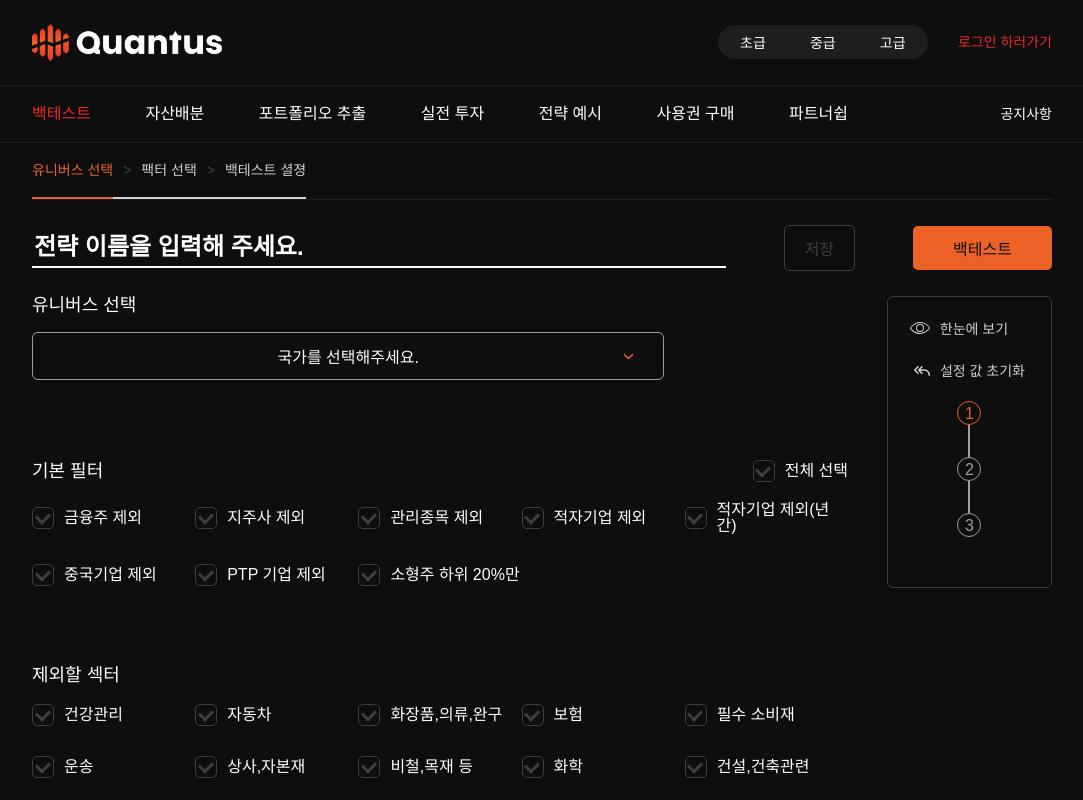
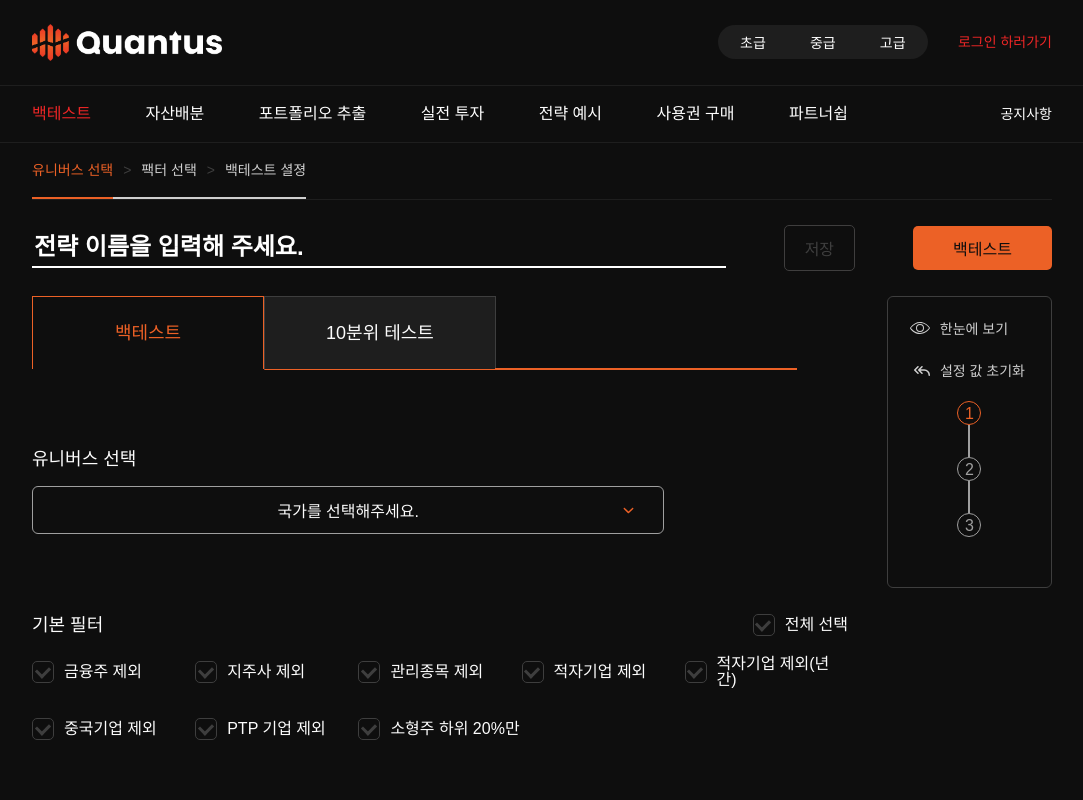
Before and after one commit to backseoungjae/quantus-clone-coding, a React (Create React App) app: page /backtest/backtest/universe in a window 1280 px wide. Shown: the top 800 px of the page, without its empty margins (98-1181 px from the left). Built offline with nearby package versions, Linux system fonts and the light colour scheme.

Commit message:
드래그 앤 드랍 구현 완료 및 ranking 컴포넌트로 분리

```diff
--- a/package.json
+++ b/package.json
@@ -12,8 +12,6 @@
     "node-sass": "^9.0.0",
     "react": "^18.2.0",
     "react-calendar": "^4.6.1",
-    "react-dnd": "^16.0.1",
-    "react-dnd-html5-backend": "^16.0.1",
     "react-dom": "^18.2.0",
     "react-icons": "^4.11.0",
     "react-redux": "^8.1.3",
--- a/src/components/Backtest/Backtest.jsx
+++ b/src/components/Backtest/Backtest.jsx
@@ -6,6 +6,9 @@ import { Link, useLocation } from "react-router-dom";
 import { IoIosArrowDown } from "react-icons/io";
 import { NAV_ITEM, UNIVERS } from "mocks/subData";
 import Popup from "components/common/Popup";
+import { DndProvider } from "react-dnd";
+import { HTML5Backend } from "react-dnd-html5-backend";
+import RankingItem from "components/RankingItem";
 
 const cx = classNames.bind(styles);
 
@@ -24,8 +27,12 @@ export default function Backtest({
   isChecked,
   onCheckedExceptItem,
   isCheckedExcept,
+  moveItemHandler,
   INITIAL_FITERS,
   EXCEPT_SECTORS,
+  dragStart,
+  dragEnter,
+  drop,
 }) {
   const location = useLocation();
 
@@ -75,6 +82,18 @@ export default function Backtest({
         </div>
       </div>
       <div className={cx("inner")}>
+        <div className={cx("inner_nav_box")}>
+          <Link
+            className={cx("active_inner_nav")}
+            to="/backtest/backtest/universe"
+          >
+            백테스트
+          </Link>
+          <Link className={cx("inner_nav")} to="/backtest/decile/universe">
+            10분위 테스트
+          </Link>
+          <hr className={cx("bottom_hr")} />
+        </div>
         <div className={cx("option_box")}>
           <p className={cx("option_text")}>유니버스 선택</p>
           <div onClick={handleToggle} className={cx("option_input_box")}>
@@ -225,21 +244,20 @@ export default function Backtest({
                   </div>
                 </div>
               </div>
-              <div className={cx("ranking_list_box")}>
-                {initialCheckList?.map((item, i) => (
-                  <div className={cx("ranking_item")} key={item?.id}>
-                    <p className={cx("ranking_text")}>
-                      {String(i + 1).padStart(2, "0")}
-                    </p>
-                    <img
-                      className={cx("ranking_img")}
-                      src="/images/hambargerbar.svg"
-                      alt="설명 이미지"
-                    />
-                    <p className={cx("ranking_text")}>{item?.name}</p>
-                  </div>
-                ))}
-              </div>
+              {/* <DndProvider backend={HTML5Backend}> */}
+              {initialCheckList?.map((item, index) => (
+                <RankingItem
+                  dragStart={dragStart}
+                  dragEnter={dragEnter}
+                  drop={drop}
+                  key={item?.id}
+                  item={item}
+                  id={item?.id}
+                  index={index}
+                  moveItemHandler={moveItemHandler}
+                />
+              ))}
+              {/* </DndProvider> */}
             </div>
           )}
         </div>
--- a/src/components/Backtest/Backtest.module.scss
+++ b/src/components/Backtest/Backtest.module.scss
@@ -139,6 +139,47 @@
   margin: 0;
   border: 0.5px solid rgb(159, 159, 159);
   height: 30px;
+}
+
+// inner nav box 부분
+
+.inner_nav_box {
+  position: relative;
+  width: 75%;
+  display: flex;
+  align-items: center;
+  margin-bottom: 80px;
+}
+
+.active_inner_nav,
+.inner_nav {
+  display: flex;
+  align-items: center;
+  justify-content: center;
+  width: 230px;
+  height: 72px;
+  text-decoration: none;
+  border: 1px solid rgb(236, 97, 38);
+  border-bottom: 0;
+  font-size: 18px;
+  font-weight: 300;
+  background-color: rgb(14, 14, 14);
+  color: rgb(236, 97, 38);
+}
+
+.inner_nav {
+  color: rgb(252, 252, 252);
+  border-bottom: 1px solid rgb(236, 97, 38);
+  border-color: rgb(62, 62, 62) rgb(62, 62, 62) rgb(236, 97, 38);
+  background-color: rgb(30, 30, 30);
+}
+
+.bottom_hr {
+  position: absolute;
+  width: 300px;
+  border: 0.5px solid rgb(236, 97, 38);
+  bottom: -8px;
+  right: 0;
 }
 
 // 옵션 선택하는 부분
@@ -444,26 +485,3 @@
   align-items: center;
   justify-content: center;
 }
-
-.ranking_item {
-  cursor: grab;
-  display: flex;
-  align-items: center;
-  border-radius: 6px;
-  background-color: rgb(30, 30, 30);
-  margin-bottom: 10px;
-  padding: 20px;
-  box-sizing: border-box;
-  &:last-child {
-    margin-bottom: 0;
-  }
-}
-
-.ranking_text {
-  font-size: 16px;
-  color: rgb(252, 252, 252);
-}
-
-.ranking_img {
-  margin: 0 18px 0 40px;
-}
--- /dev/null
+++ b/src/components/RankingItem/RankingItem.jsx
@@ -0,0 +1,36 @@
+import React from "react";
+import classNames from "classnames/bind";
+import styles from "./RankingItem.module.scss";
+
+const cx = classNames.bind(styles);
+
+export default function RankingItem({
+  item,
+  index,
+  dragStart,
+  dragEnter,
+  drop,
+}) {
+  return (
+    <div
+      draggable
+      onDragStart={() => dragStart(index)}
+      onDragEnter={() => dragEnter(index)}
+      onDragEnd={drop}
+      onDragOver={(e) => e.preventDefault()}
+      className={cx("ranking_list_box")}
+    >
+      <div className={cx("ranking_item")}>
+        <p className={cx("ranking_text")}>
+          {String(index + 1).padStart(2, "0")}
+        </p>
+        <img
+          className={cx("ranking_img")}
+          src="/images/hambargerbar.svg"
+          alt="설명 이미지"
+        />
+        <p className={cx("ranking_text")}>{item?.name}</p>
+      </div>
+    </div>
+  );
+}
--- /dev/null
+++ b/src/components/RankingItem/RankingItem.module.scss
@@ -0,0 +1,31 @@
+// 필터 순위 추가 부분
+
+.ranking_list_box {
+  margin-bottom: 20px;
+  &:last-child {
+    margin-bottom: 0;
+  }
+}
+
+.ranking_item {
+  cursor: grab;
+  display: flex;
+  align-items: center;
+  border-radius: 6px;
+  background-color: rgb(30, 30, 30);
+  margin-bottom: 10px;
+  padding: 20px;
+  box-sizing: border-box;
+  &:last-child {
+    margin-bottom: 0;
+  }
+}
+
+.ranking_text {
+  font-size: 16px;
+  color: rgb(252, 252, 252);
+}
+
+.ranking_img {
+  margin: 0 18px 0 40px;
+}
--- /dev/null
+++ b/src/components/RankingItem/index.js
@@ -0,0 +1 @@
+export { default } from "./RankingItem";
--- a/src/containers/BacktestContainer/BacktestContainer.jsx
+++ b/src/containers/BacktestContainer/BacktestContainer.jsx
@@ -1,4 +1,4 @@
-import React, { useCallback, useEffect, useState } from "react";
+import React, { useCallback, useEffect, useRef, useState } from "react";
 import Backtest from "components/Backtest";
 import useBackTest from "hooks/useBackTest";
 import { EXCEPT_SECTORS, INITIAL_FITERS } from "mocks/subData";
@@ -108,6 +108,58 @@ export default function BacktestContainer() {
     handleExceptSectors([...exceptLists]);
   }, [handleExceptSectors, exceptLists]);
 
+  // 순위 결정 드래그 이벤트 부분
+
+  const dragItem = useRef();
+  const dragOverItem = useRef();
+
+  // 드래그가 실행 되었을 때
+  const dragStart = useCallback((position) => {
+    dragItem.current = position;
+  }, []);
+
+  // 드래그 중인 대상이 위로 포개졌을 때
+  const dragEnter = useCallback((position) => {
+    dragOverItem.current = position;
+  }, []);
+
+  // 드랍(커서을 때었을 때)
+  const drop = useCallback(
+    (e) => {
+      const newList = [...initialCheckList];
+      const dropItemValue = newList[dragItem.current];
+      newList.splice(dragItem.current, 1);
+      newList.splice(dragOverItem.current, 0, dropItemValue);
+      dragItem.current = null;
+      dragOverItem.current = null;
+      setInitialCheckList(newList);
+    },
+    [initialCheckList]
+  );
+
+  //   const moveItemHandler = (dragIndex, hoverIndex) => {
+  //     const dragItem = initialCheckList[dragIndex];
+
+  //     // 1. 사용자가 item을 드래그하고 있다면
+  //     if (dragItem) {
+  //       setInitialCheckList((prevState) => {
+  //         // 2. 기존의 데이터(prevState)를 새로운 변수에 복사한다.
+  //         const coppiedStateArray = [...prevState];
+
+  //         // 3. splice로 hoverIndex 위치부터 1개의 데이터를 제거한 후,
+  //         // 삭제한 index 위치에 현재 드래그하고 있는 item 데이터를 넣는다.
+  //         // -> 삭제된 요소들의 배열은 prevItem 변수에 저장된다.
+  //         const prevItem = coppiedStateArray.splice(hoverIndex, 1, dragItem);
+
+  //         // 4. 3번과 마찬가지의 과정을 거친 후
+  //         coppiedStateArray.splice(dragIndex, 1, prevItem[0]);
+
+  //         // 5. coppiedStateArray 배열을 return
+  //         return coppiedStateArray;
+  //       });
+  //     }
+  //   };
+
   console.log("backTest ", backTest);
 
   return (
@@ -126,6 +178,10 @@ export default function BacktestContainer() {
       isChecked={isChecked}
       onCheckedExceptItem={onCheckedExceptItem}
       isCheckedExcept={isCheckedExcept}
+      dragStart={dragStart}
+      dragEnter={dragEnter}
+      drop={drop}
+      //   moveItemHandler={moveItemHandler}
       INITIAL_FITERS={INITIAL_FITERS}
       EXCEPT_SECTORS={EXCEPT_SECTORS}
     />
```
Also changed, not shown: 1 other file (tests, documents, lock files or other folders).
